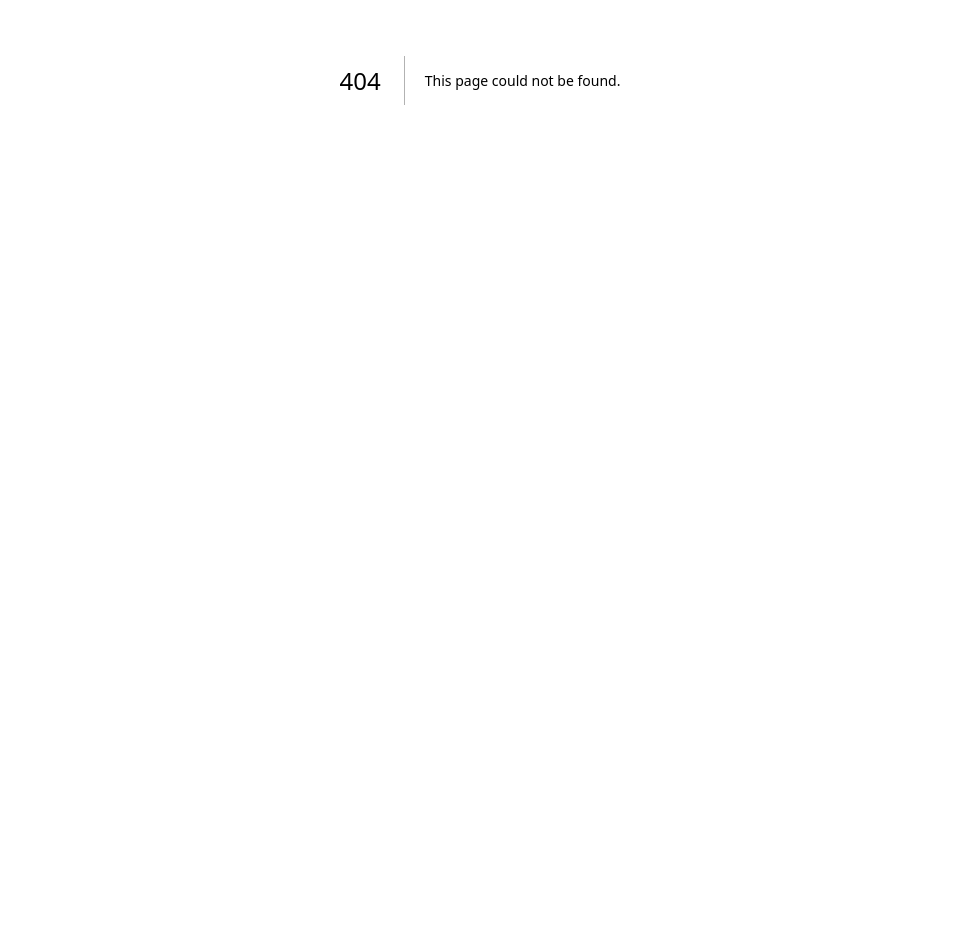
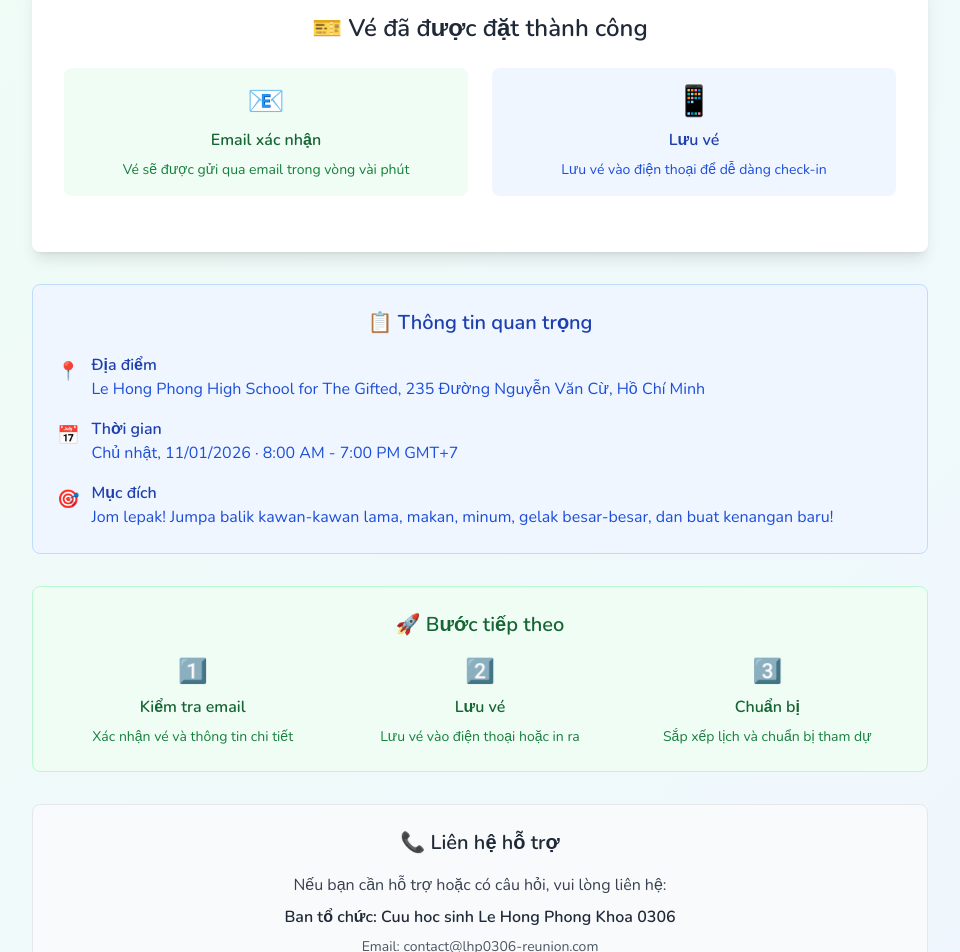
Before and after one commit to ChubbyCub/hs-reunion, a Next.js app: page /complete in a window 1280 px wide. Before the commit this address had no page. Shown: the part 320-1272 px from the top of the page, without its empty margins (160-1120 px from the left). Before the commit the page ends 800 px from the top, so only its background shows below. Built offline with nearby package versions, Linux system fonts and the light colour scheme.

Commit message:
tidy things up

```diff
--- a/src/app/(steps)/event-ticket/page.tsx
+++ b/src/app/(steps)/event-ticket/page.tsx
@@ -4,15 +4,13 @@
 import { Button } from "@/components/ui/button";
 import { useRouter } from "next/navigation";
 import { EventbriteWidget } from "@/components/EventbriteWidget";
-import { RegistrationComplete } from "@/components/RegistrationComplete";
 import { eventbriteConfig } from "@/config/eventbrite";
 import { useEffect, useState } from "react";
 
 export default function EventTicketPage() {
     const router = useRouter();
-    const { setStep, reset } = useAppStore();
+    const { setStep } = useAppStore();
     const [isDevelopment, setIsDevelopment] = useState(false);
-    const [showCelebration, setShowCelebration] = useState(false);
 
     useEffect(() => {
         // Check if we're in development (HTTP) or production (HTTPS)
@@ -33,10 +31,9 @@
     };
 
     const handleRegistrationComplete = () => {
-        console.log("Registration completed! Showing celebration...");
-        setShowCelebration(true);
-        // Reset the app state to complete the registration flow
-        reset();
+        console.log("Registration completed! Redirecting to completion page...");
+        // Redirect to completion page instead of showing overlay
+        router.push("/complete");
     };
 
     const handleDirectEventbrite = () => {
@@ -44,18 +41,6 @@
         const fallbackUrl = eventbriteConfig.development.fallbackUrl.replace('1431313209339', eventbriteConfig.eventId);
         window.open(fallbackUrl, '_blank');
     };
-
-    // Show celebration overlay if registration is complete
-    if (showCelebration) {
-        return (
-            <RegistrationComplete
-                onComplete={() => {
-                    setShowCelebration(false);
-                    router.push("/");
-                }}
-            />
-        );
-    }
 
     return (
         <div>
@@ -128,7 +113,6 @@
                     className="font-form bg-green-600 hover:bg-green-700"
                     onClick={() => {
                         alert("Cảm ơn bạn đã hoàn tất đăng ký! Vui lòng kiểm tra email để xác nhận vé.");
-                        reset();
                         router.push("/");
                     }}
                 >
--- /dev/null
+++ b/src/app/complete/page.tsx
@@ -0,0 +1,226 @@
+"use client";
+
+import { useEffect, useState } from "react";
+import { useRouter } from "next/navigation";
+import { Button } from "@/components/ui/button";
+import Lottie from "lottie-react";
+
+// Simple confetti animation data
+const fallbackAnimation = {
+  v: "5.7.4",
+  fr: 30,
+  ip: 0,
+  op: 90,
+  w: 400,
+  h: 400,
+  nm: "Confetti",
+  ddd: 0,
+  assets: [],
+  layers: [
+    {
+      ddd: 0,
+      ind: 1,
+      ty: 4,
+      nm: "Confetti",
+      sr: 1,
+      ks: {
+        o: { a: 0, k: 100 },
+        r: { a: 0, k: 0 },
+        p: { a: 0, k: [200, 200, 0] },
+        a: { a: 0, k: [0, 0, 0] },
+        s: { a: 0, k: [100, 100, 100] }
+      },
+      ao: 0,
+      shapes: [],
+      ip: 0,
+      op: 90,
+      st: 0,
+      bm: 0
+    }
+  ]
+};
+
+export default function CompletePage() {
+  const [showConfetti, setShowConfetti] = useState(false);
+  const [animationError, setAnimationError] = useState(false);
+  const router = useRouter();
+
+  useEffect(() => {
+    // Trigger confetti after a short delay
+    const timer = setTimeout(() => {
+      setShowConfetti(true);
+    }, 500);
+
+    return () => clearTimeout(timer);
+  }, []);
+
+  const handleGoHome = () => {
+    router.push("/");
+  };
+
+  const handleAnimationError = () => {
+    console.warn("Lottie animation failed to load, using fallback");
+    setAnimationError(true);
+  };
+
+  return (
+    <div className="min-h-screen bg-gradient-to-br from-green-50 to-blue-50">
+      {/* Confetti Animation Background */}
+      {showConfetti && !animationError && (
+        <div className="fixed inset-0 pointer-events-none z-10">
+          <Lottie
+            animationData={fallbackAnimation}
+            loop={false}
+            autoplay={true}
+            style={{ width: "100%", height: "100%" }}
+            onError={handleAnimationError}
+          />
+        </div>
+      )}
+
+      {/* Fallback confetti effect if animation fails */}
+      {showConfetti && animationError && (
+        <div className="fixed inset-0 pointer-events-none z-10 overflow-hidden">
+          <div className="animate-bounce absolute top-0 left-1/4 text-2xl">🎊</div>
+          <div className="animate-bounce absolute top-0 left-1/2 text-2xl" style={{ animationDelay: '0.2s' }}>🎉</div>
+          <div className="animate-bounce absolute top-0 left-3/4 text-2xl" style={{ animationDelay: '0.4s' }}>✨</div>
+          <div className="animate-bounce absolute top-1/4 left-1/3 text-2xl" style={{ animationDelay: '0.6s' }}>🎊</div>
+          <div className="animate-bounce absolute top-1/4 right-1/3 text-2xl" style={{ animationDelay: '0.8s' }}>🎉</div>
+        </div>
+      )}
+
+      <div className="container mx-auto px-4 py-12 relative z-20">
+        <div className="max-w-4xl mx-auto">
+          {/* Header */}
+          <div className="text-center mb-12">
+            <div className="text-8xl mb-6">🎉</div>
+            <h1 className="text-4xl font-bold text-green-600 mb-4">
+              Đăng ký thành công!
+            </h1>
+            <p className="text-xl text-gray-600">
+              Chúc mừng! Bạn đã hoàn tất đăng ký tham dự buổi họp mặt
+            </p>
+          </div>
+
+          {/* Success Summary */}
+          <div className="bg-white rounded-lg shadow-lg p-8 mb-8">
+            <h2 className="text-2xl font-semibold text-gray-800 mb-6 text-center">
+              🎫 Vé đã được đặt thành công
+            </h2>
+
+            <div className="grid md:grid-cols-2 gap-6 mb-6">
+              <div className="text-center p-4 bg-green-50 rounded-lg">
+                <div className="text-3xl mb-2">📧</div>
+                <h3 className="font-semibold text-green-800 mb-2">Email xác nhận</h3>
+                <p className="text-green-700 text-sm">
+                  Vé sẽ được gửi qua email trong vòng vài phút
+                </p>
+              </div>
+
+              <div className="text-center p-4 bg-blue-50 rounded-lg">
+                <div className="text-3xl mb-2">📱</div>
+                <h3 className="font-semibold text-blue-800 mb-2">Lưu vé</h3>
+                <p className="text-blue-700 text-sm">
+                  Lưu vé vào điện thoại để dễ dàng check-in
+                </p>
+              </div>
+            </div>
+          </div>
+
+          {/* Important Information */}
+          <div className="bg-blue-50 border border-blue-200 rounded-lg p-6 mb-8">
+            <h3 className="text-xl font-semibold text-blue-800 mb-4 text-center">
+              📋 Thông tin quan trọng
+            </h3>
+
+            <div className="space-y-4">
+              <div className="flex items-start space-x-3">
+                <div className="text-blue-600 text-lg mt-1">📍</div>
+                <div>
+                  <h4 className="font-semibold text-blue-800">Địa điểm</h4>
+                  <p className="text-blue-700">Le Hong Phong High School for The Gifted, 235 Đường Nguyễn Văn Cừ, Hồ Chí Minh</p>
+                </div>
+              </div>
+
+              <div className="flex items-start space-x-3">
+                <div className="text-blue-600 text-lg mt-1">📅</div>
+                <div>
+                  <h4 className="font-semibold text-blue-800">Thời gian</h4>
+                  <p className="text-blue-700">Chủ nhật, 11/01/2026 · 8:00 AM - 7:00 PM GMT+7</p>
+                </div>
+              </div>
+
+              <div className="flex items-start space-x-3">
+                <div className="text-blue-600 text-lg mt-1">🎯</div>
+                <div>
+                  <h4 className="font-semibold text-blue-800">Mục đích</h4>
+                  <p className="text-blue-700">Jom lepak! Jumpa balik kawan-kawan lama, makan, minum, gelak besar-besar, dan buat kenangan baru!</p>
+                </div>
+              </div>
+            </div>
+          </div>
+
+          {/* Next Steps */}
+          <div className="bg-green-50 border border-green-200 rounded-lg p-6 mb-8">
+            <h3 className="text-xl font-semibold text-green-800 mb-4 text-center">
+              🚀 Bước tiếp theo
+            </h3>
+
+            <div className="grid md:grid-cols-3 gap-4">
+              <div className="text-center">
+                <div className="text-2xl mb-2">1️⃣</div>
+                <h4 className="font-semibold text-green-800 mb-2">Kiểm tra email</h4>
+                <p className="text-green-700 text-sm">Xác nhận vé và thông tin chi tiết</p>
+              </div>
+
+              <div className="text-center">
+                <div className="text-2xl mb-2">2️⃣</div>
+                <h4 className="font-semibold text-green-800 mb-2">Lưu vé</h4>
+                <p className="text-green-700 text-sm">Lưu vé vào điện thoại hoặc in ra</p>
+              </div>
+
+              <div className="text-center">
+                <div className="text-2xl mb-2">3️⃣</div>
+                <h4 className="font-semibold text-green-800 mb-2">Chuẩn bị</h4>
+                <p className="text-green-700 text-sm">Sắp xếp lịch và chuẩn bị tham dự</p>
+              </div>
+            </div>
+          </div>
+
+          {/* Contact Information */}
+          <div className="bg-gray-50 border border-gray-200 rounded-lg p-6 mb-8">
+            <h3 className="text-xl font-semibold text-gray-800 mb-4 text-center">
+              📞 Liên hệ hỗ trợ
+            </h3>
+
+            <div className="text-center space-y-2">
+              <p className="text-gray-700">
+                Nếu bạn cần hỗ trợ hoặc có câu hỏi, vui lòng liên hệ:
+              </p>
+              <p className="font-semibold text-gray-800">
+                Ban tổ chức: Cuu hoc sinh Le Hong Phong Khoa 0306
+              </p>
+              <p className="text-gray-600 text-sm">
+                Email: contact@lhp0306-reunion.com
+              </p>
+            </div>
+          </div>
+
+          {/* Action Buttons */}
+          <div className="text-center space-y-4">
+            <Button
+              onClick={handleGoHome}
+              className="bg-green-600 hover:bg-green-700 text-white px-8 py-3 text-lg"
+            >
+              🏠 Về trang chủ
+            </Button>
+
+            <div className="text-sm text-gray-500">
+              Cảm ơn bạn đã tham gia! Hẹn gặp lại tại buổi họp mặt! 👋
+            </div>
+          </div>
+        </div>
+      </div>
+    </div>
+  );
+}
```
